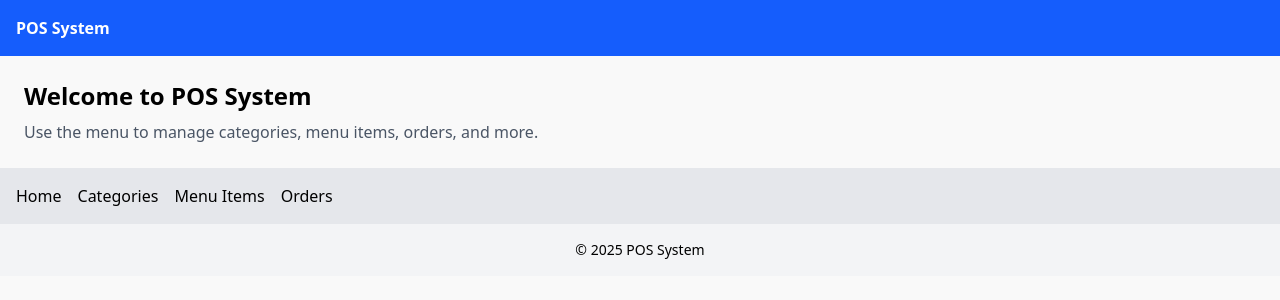
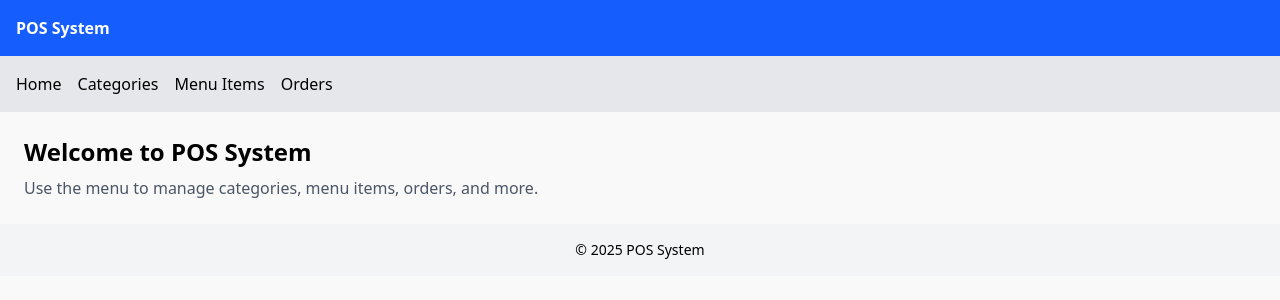
Before and after one commit to Jayptrp/pos-system, a Next.js app: page / in a window 1280 px wide. Shown: the top 300 px of the page. Built offline with nearby package versions, Linux system fonts and the light colour scheme.

Commit message:
adjust navbar to upper

```diff
--- a/src/app/layout.tsx
+++ b/src/app/layout.tsx
@@ -18,8 +18,6 @@ export default function RootLayout({
           POS System
         </header>
 
-        <main className="p-6">{children}</main>
-
         <nav className="bg-gray-200 p-4">
           <ul className="flex space-x-4">
             <li><a href="/">Home</a></li>
@@ -29,6 +27,8 @@ export default function RootLayout({
           </ul>
         </nav>
 
+        <main className="p-6">{children}</main>
+
         <footer className="p-4 bg-gray-100 text-center text-sm">
           &copy; 2025 POS System
         </footer>
```
